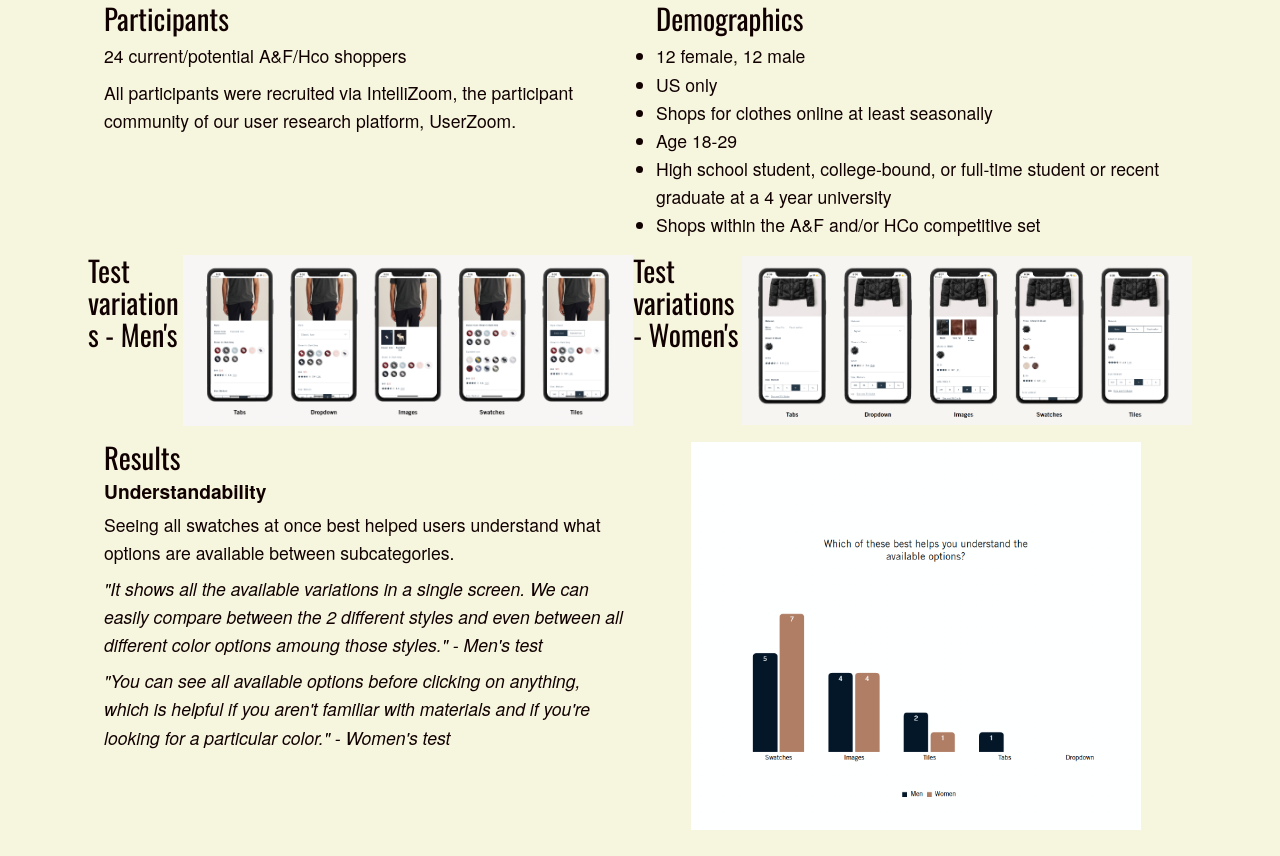
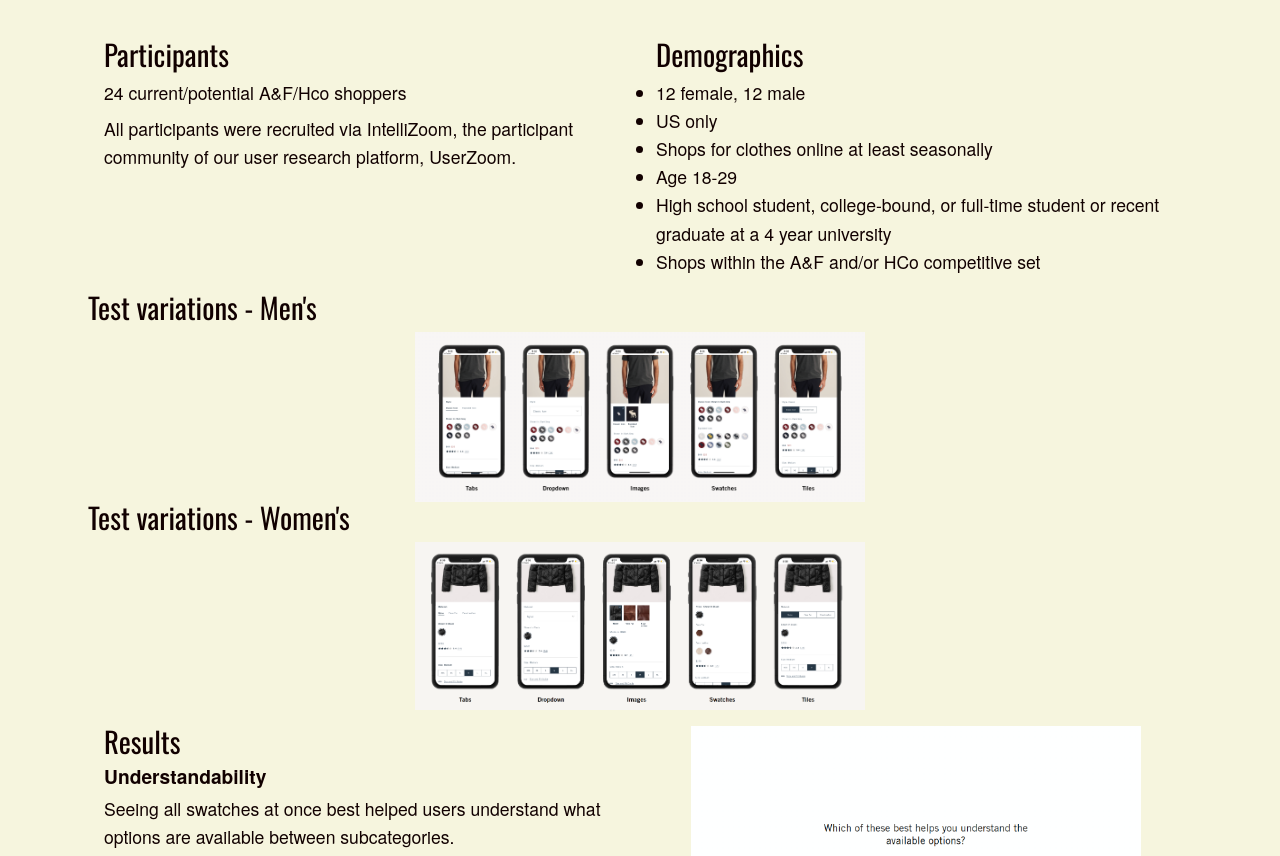
Before and after one commit to summersaleh/summersaleh.github.io, a plain HTML site: page anf2.html in a window 1280 px wide. Shown: the part 584-1440 px from the top of the page. Drawn offline with nearby package versions, Linux system fonts and the light colour scheme.

Commit message:
flex-contain

```diff
--- a/anf2.html
+++ b/anf2.html
@@ -32,8 +32,8 @@
   <div class="access-container" id="access">
     <h1 class="access-title">Abercrombie PDP Subcategories</h1>
     <!-- Round 1 -->
+    <h3 class="access-subtitle">User Testing Round 1</h3>
     <div class="flex-container">
-            <h3 class="access-subtitle">User Testing Round 1</h3>
             <div class="flex-1">
                     <h3 class="access-subtitle mb05">Project Goals</h3>
                     <p class="mb05">Observe users' behavior as they interact with 5 design variations of subcategories on PDP, collecting qualitative feedback and identifying any points of friction and survey users on understandability, ease of use, perceived values, and overall preference of the design variations.</p>
@@ -70,7 +70,7 @@
                 </div>
             </div>
 
-<div class="flex-container">
+<div class="flex-container-column">
         <h3 class="access-subtitle mb05">Test variations - Men's</h3>
         <img class="img-size" src="images/pdp1/pdp_img1.png">
 
@@ -134,8 +134,8 @@
   </div>
 
 <!-- Round 2 -->
+<h3 class="access-subtitle mb05">User Testing Round 2</h3>
 <div class="flex-container">
-        <h3 class="access-subtitle mb05">User Testing Round 2</h3>
         <div class="flex-1">
                 <h3 class="access-subtitle mb05">Project Goals</h3>
                 <p class="mb05">Test users on two designs and four use cases of PDP subcategories to understand if/how usability and preference changes in scenarios of more/less subcats & KICs.</p>
--- a/css/styles.css
+++ b/css/styles.css
@@ -340,6 +340,11 @@ img {
     flex-direction: row;
   }
 
+  .flex-container-column {
+    display: flex;
+    flex-direction: column;
+  }
+
   .flex-1 {
     display: flex;
     flex-direction: column;
```
